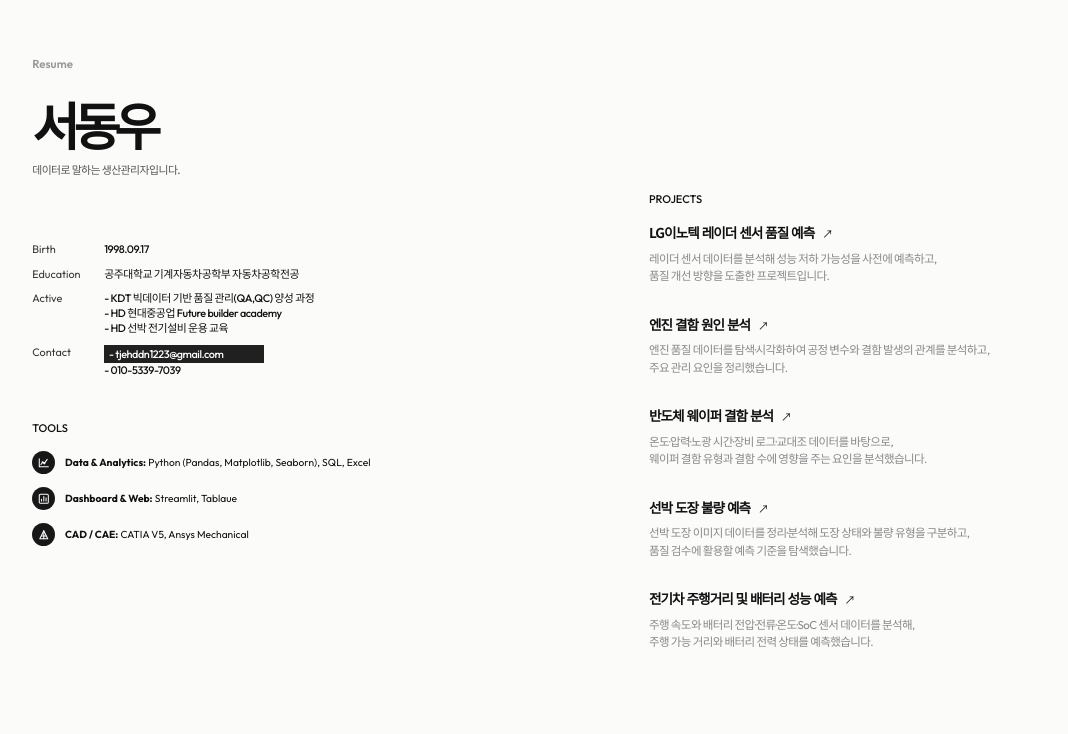
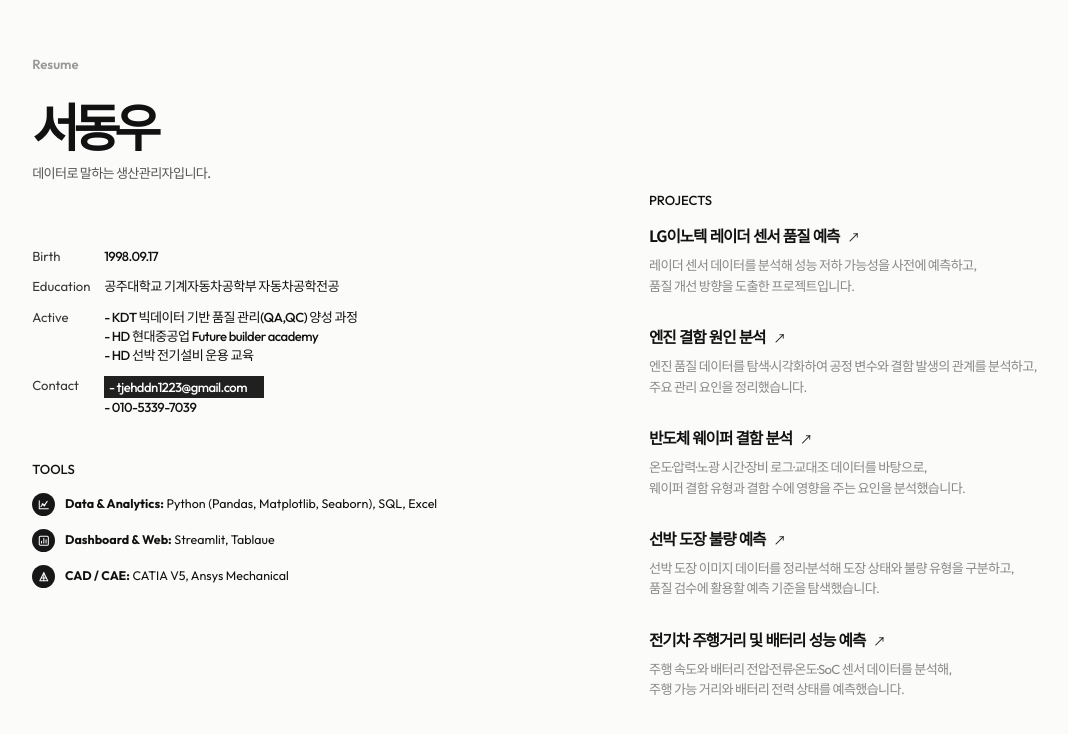
Before and after one commit to tjehddn1223-commits/my-portfolio, a plain HTML site: page index.html in a window 1280 px wide. Shown: the whole page, without its empty margins (19-1087 px from the left). Drawn offline with Linux system fonts and the light colour scheme.

Commit message:
폰트업

```diff
--- a/index.html
+++ b/index.html
@@ -13,16 +13,16 @@
       body { color:var(--ink); font-family:"Outfit", "Noto Sans KR", sans-serif; }
       .resume { display:grid; grid-template-columns:1.3fr 1.35fr; column-gap:clamp(2.5rem,6vw,6rem); min-height:100svh; padding:clamp(2rem,4.4vw,4.5rem) clamp(2rem,4vw,4.2rem) 2.4rem; }
       .personal { display:flex; flex-direction:column; }
-      .label { margin:0 0 1.7rem; color:var(--muted); font-size:clamp(.72rem,.9vw,.94rem); font-weight:600; }
+      .label { margin:0 0 1.7rem; color:var(--muted); font-size:clamp(.82rem,1vw,1.04rem); font-weight:600; }
       .name { margin:0 0 .8rem; font-family:"Noto Sans KR",sans-serif; font-size:clamp(2.6rem,4vw,4.65rem); font-weight:800; letter-spacing:-.12em; line-height:1; }
-      .tagline { margin:0 0 clamp(2.5rem,5vw,4.9rem); color:#555; font-size:clamp(.68rem,.78vw,.84rem); font-weight:500; letter-spacing:-.05em; line-height:1.45; white-space:nowrap; }
-      .facts { display:grid; grid-template-columns:4.5rem minmax(0,1fr); row-gap:.62rem; margin:0; font-size:clamp(.68rem,.75vw,.82rem); line-height:1.35; }
+      .tagline { margin:0 0 clamp(2.5rem,5vw,4.9rem); color:#555; font-size:clamp(.82rem,.92vw,1rem); font-weight:500; letter-spacing:-.05em; line-height:1.45; white-space:nowrap; }
+      .facts { display:grid; grid-template-columns:4.5rem minmax(0,1fr); row-gap:.72rem; margin:0; font-size:clamp(.82rem,.9vw,.98rem); line-height:1.45; }
       .facts dt { color:#373737; }.facts dd { margin:0; font-weight:500; letter-spacing:-.04em; white-space:nowrap; }
       .contact-slot { display:inline-block; width:min(100%,10rem); padding:.08rem .3rem; color:white; background:#202020; }
-      .projects { padding-top:clamp(6rem,17vh,10rem); }.section { margin:clamp(2.3rem,5.5vh,4.6rem) 0 0; }.section-title { margin:0 0 1rem; font-size:clamp(.69rem,.75vw,.8rem); font-weight:500; }
-      .timeline { display:grid; grid-template-columns:4.5rem 1fr; gap:.47rem 1.1rem; margin:0; font-size:clamp(.65rem,.7vw,.76rem); line-height:1.25; }.timeline dt { color:#5c5c5b; }.timeline dd { margin:0; font-weight:500; letter-spacing:-.04em; }
-      .tool-list { display:grid; gap:.8rem; }.tool { display:grid; grid-template-columns:1.5rem minmax(0,1fr); gap:.55rem; align-items:center; font-size:clamp(.64rem,.72vw,.77rem); }.tool-mark { display:grid; width:1.45rem; height:1.45rem; place-items:center; color:#fff; background:#171717; border-radius:50%; }.tool-mark svg { width:.85rem; height:.85rem; fill:none; stroke:currentColor; stroke-width:1.8; stroke-linecap:round; stroke-linejoin:round; }
-      .project-list { display:grid; gap:clamp(1.7rem,3.4vh,2.9rem); }.project { padding-bottom:.1rem; }.project-link { display:block; color:inherit; text-decoration:none; transition:transform .18s ease; }.project-link:hover { transform:translateX(.3rem); }.project-link:focus-visible { outline:2px solid #111; outline-offset:.35rem; }.project-top { display:flex; align-items:baseline; justify-content:space-between; gap:1rem; margin-bottom:.48rem; }.project h3 { margin:0; font-family:"Noto Sans KR",sans-serif; font-size:clamp(.85rem,1vw,1.06rem); font-weight:700; letter-spacing:-.07em; }.project h3::after { margin-left:.5rem; content:"↗"; font-family:"Outfit",sans-serif; font-size:.8em; font-weight:400; }.project time { color:var(--faint); font-size:clamp(.65rem,.72vw,.76rem); white-space:nowrap; }.project p { margin:0; color:#888; font-size:clamp(.72rem,.82vw,.88rem); letter-spacing:-.05em; line-height:1.52; }.placeholder { color:#adadab !important; }
+      .projects { padding-top:clamp(6rem,17vh,10rem); }.section { margin:clamp(2.3rem,5.5vh,4.6rem) 0 0; }.section-title { margin:0 0 1rem; font-size:clamp(.82rem,.9vw,.96rem); font-weight:500; }
+      .timeline { display:grid; grid-template-columns:4.5rem 1fr; gap:.47rem 1.1rem; margin:0; font-size:clamp(.78rem,.85vw,.9rem); line-height:1.35; }.timeline dt { color:#5c5c5b; }.timeline dd { margin:0; font-weight:500; letter-spacing:-.04em; }
+      .tool-list { display:grid; gap:.8rem; }.tool { display:grid; grid-template-columns:1.5rem minmax(0,1fr); gap:.55rem; align-items:center; font-size:clamp(.78rem,.88vw,.94rem); line-height:1.45; }.tool-mark { display:grid; width:1.45rem; height:1.45rem; place-items:center; color:#fff; background:#171717; border-radius:50%; }.tool-mark svg { width:.85rem; height:.85rem; fill:none; stroke:currentColor; stroke-width:1.8; stroke-linecap:round; stroke-linejoin:round; }
+      .project-list { display:grid; gap:clamp(1.7rem,3.4vh,2.9rem); }.project { padding-bottom:.1rem; }.project-link { display:block; color:inherit; text-decoration:none; transition:transform .18s ease; }.project-link:hover { transform:translateX(.3rem); }.project-link:focus-visible { outline:2px solid #111; outline-offset:.35rem; }.project-top { display:flex; align-items:baseline; justify-content:space-between; gap:1rem; margin-bottom:.48rem; }.project h3 { margin:0; font-family:"Noto Sans KR",sans-serif; font-size:clamp(.98rem,1.1vw,1.18rem); font-weight:700; letter-spacing:-.07em; }.project h3::after { margin-left:.5rem; content:"↗"; font-family:"Outfit",sans-serif; font-size:.8em; font-weight:400; }.project time { color:var(--faint); font-size:clamp(.78rem,.85vw,.9rem); white-space:nowrap; }.project p { margin:0; color:#888; font-size:clamp(.82rem,.95vw,1rem); letter-spacing:-.05em; line-height:1.58; }.placeholder { color:#adadab !important; }
       @media (max-width:850px) { .resume { grid-template-columns:1fr 1fr; gap:2.5rem 3.5rem; } }
       @media (max-width:560px) { .resume { display:block; padding:2rem 1.5rem; }.personal,.details,.projects { padding:0; }.details,.projects { margin-top:4rem; }.social { margin-top:3rem; } }
       @media print { @page { size:landscape; margin:0; }.resume { min-height:100vh; } }
```
